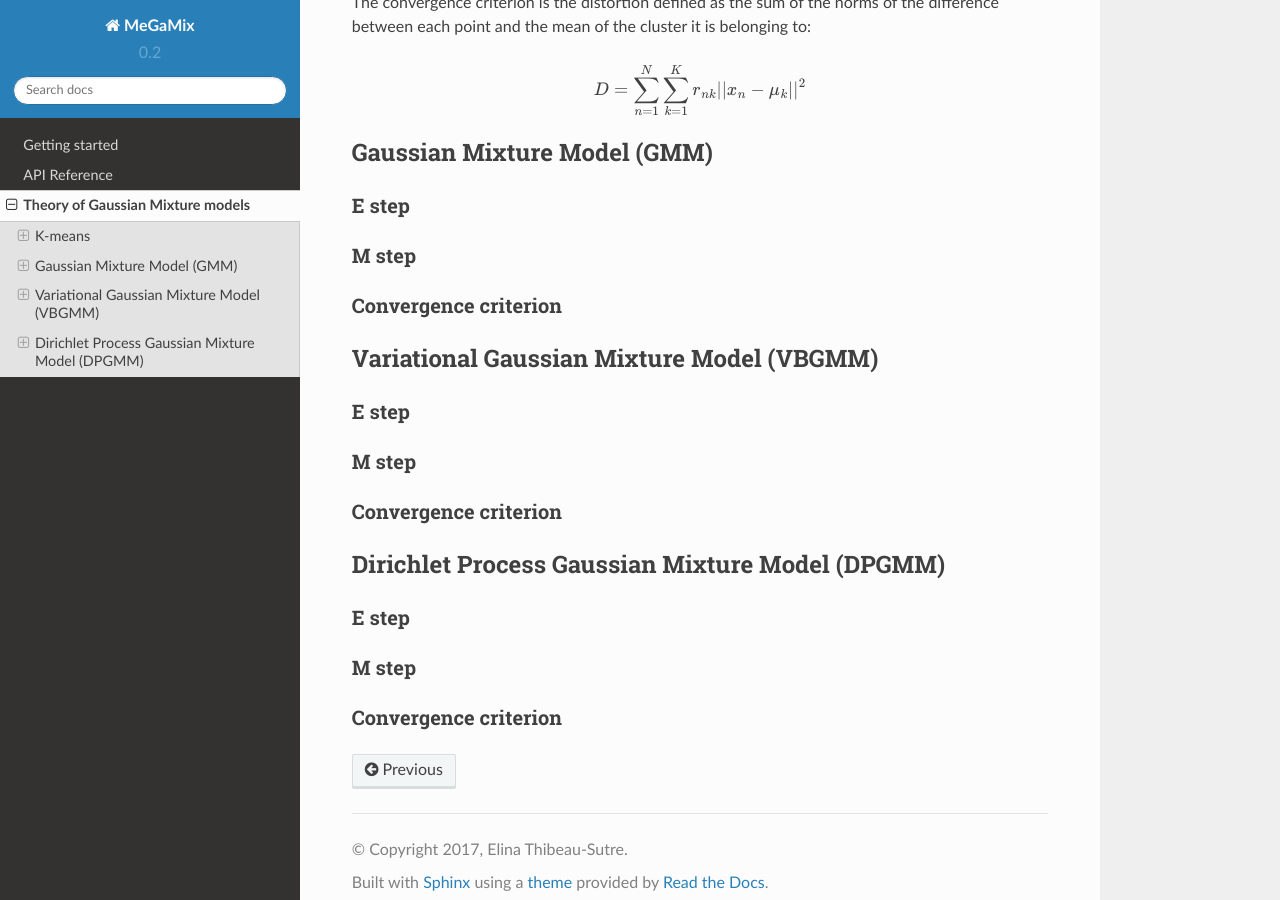
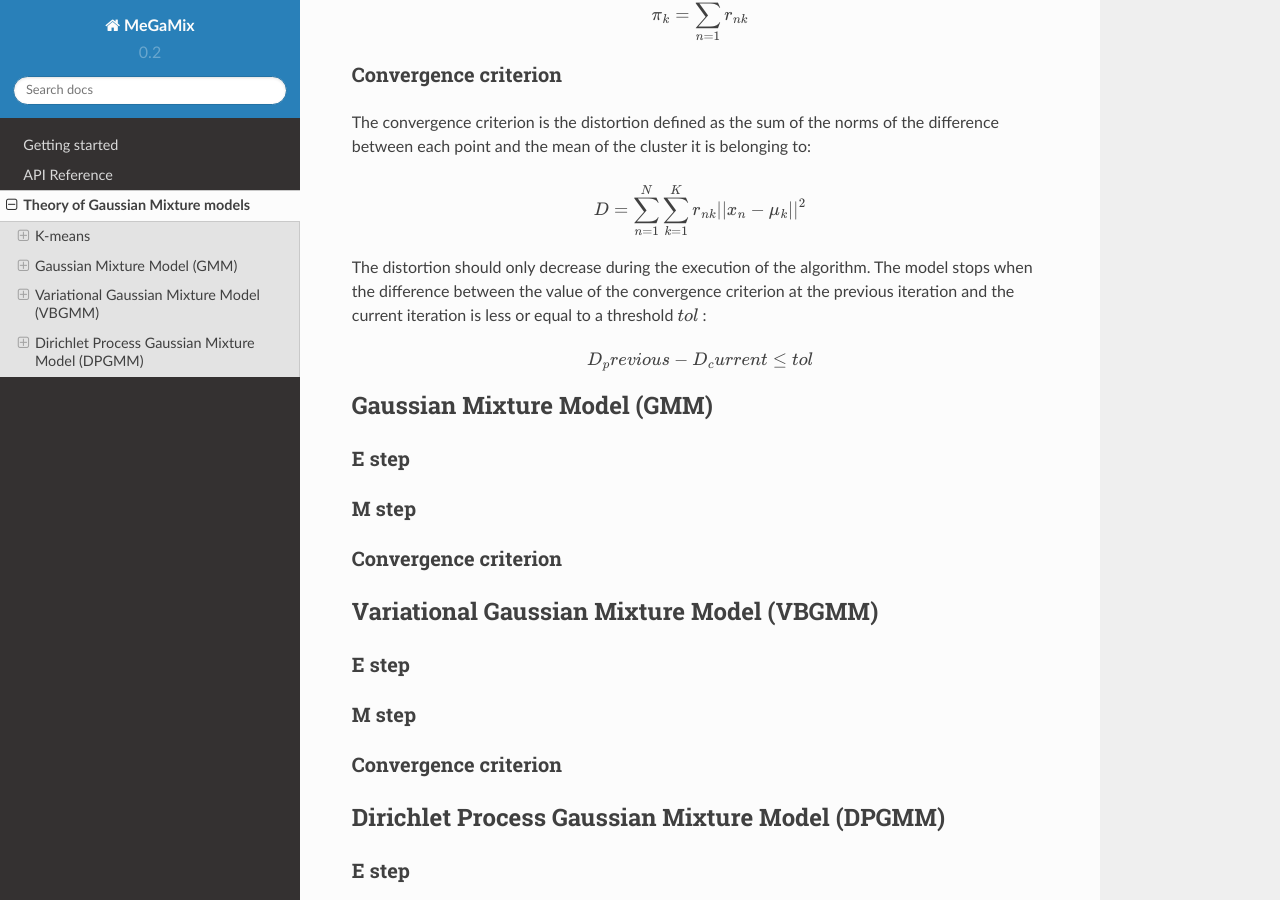
Before and after one commit to 14thibea/megamix, a Sphinx documentation site: the page built from doc/technical_doc.rst, in a window 1280 px wide and 900 px high, scrolled down 1292 px. Built offline with Sphinx 7.4.7 and the Read the Docs theme 2.0.0, drawn with Linux system fonts in a browser that asks for light colours; formulas are drawn with MathJax 3; some of the changed text lies outside the part shown.

Commit message:
finished k-means

```diff
--- a/doc/technical_doc.rst
+++ b/doc/technical_doc.rst
@@ -2,9 +2,14 @@
 =================================
 
 In this part are detailed the equations used in each algorithm.
-We use the same notations as Bishop's *Pattern Recognition and Machine Learning* :
+We use the same notations as Bishop's *Pattern Recognition and Machine Learning*.
+
+Features:
 
 * :math:`\{x_1,x_2,...,x_N\}` is the set of points
+
+Parameters:
+
 * :math:`\mu_k` is the center of the :math:`k^{th}` cluster
 * :math:`\pi_k` is the weight of the :math:`k^{th}` cluster
 * :math:`\Sigma_k` is the covariance matrix of the :math:`k^{th}` cluster
@@ -65,6 +70,14 @@
 
   D = \sum^N_{n=1}\sum^K_{k=1}r_{nk}||x_n-\mu_k||^2
 
+The distortion should only decrease during the execution of the algorithm. The model stops when the difference between
+the value of the convergence criterion at the previous iteration and the current iteration is less or equal to a threshold
+:math:`tol` :
+
+.. math::
+
+  D_previous - D_current \leq tol
+
 Gaussian Mixture Model (GMM)
 ----------------------------
 
```
